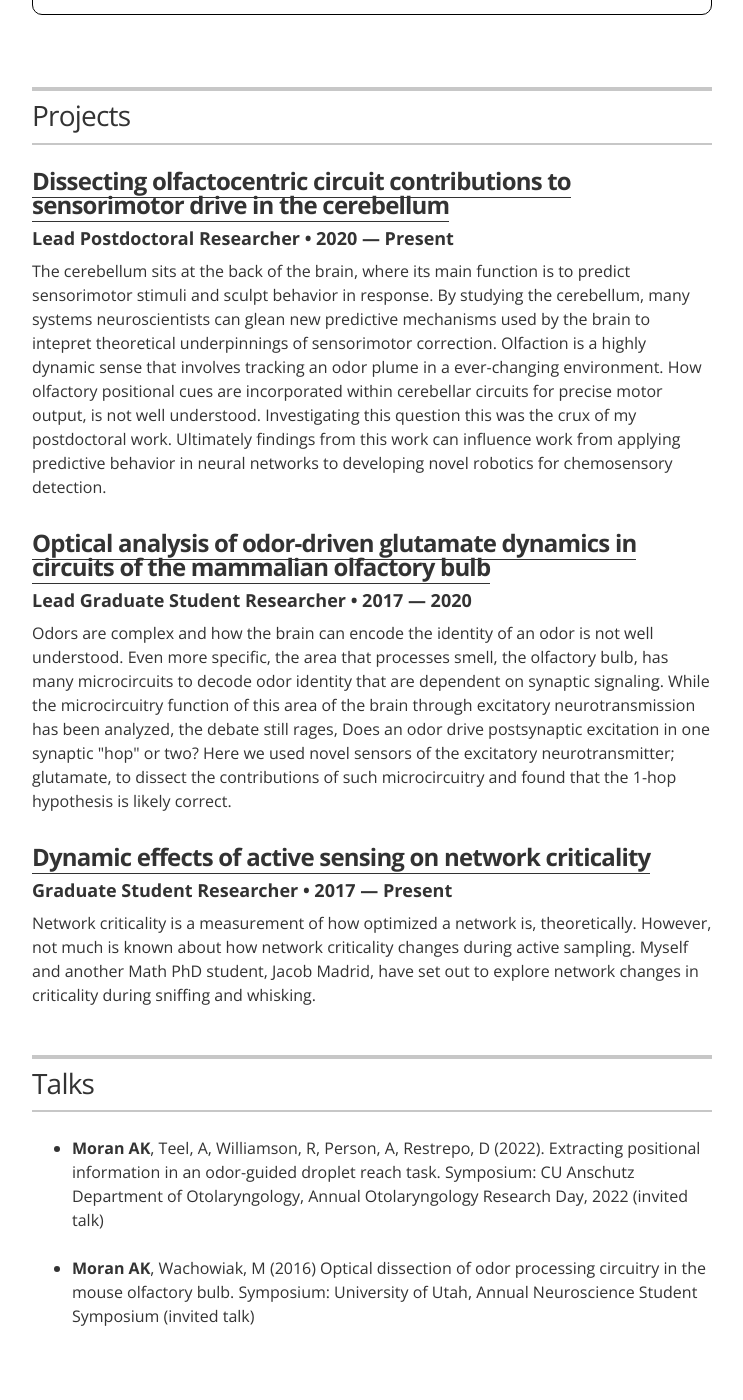
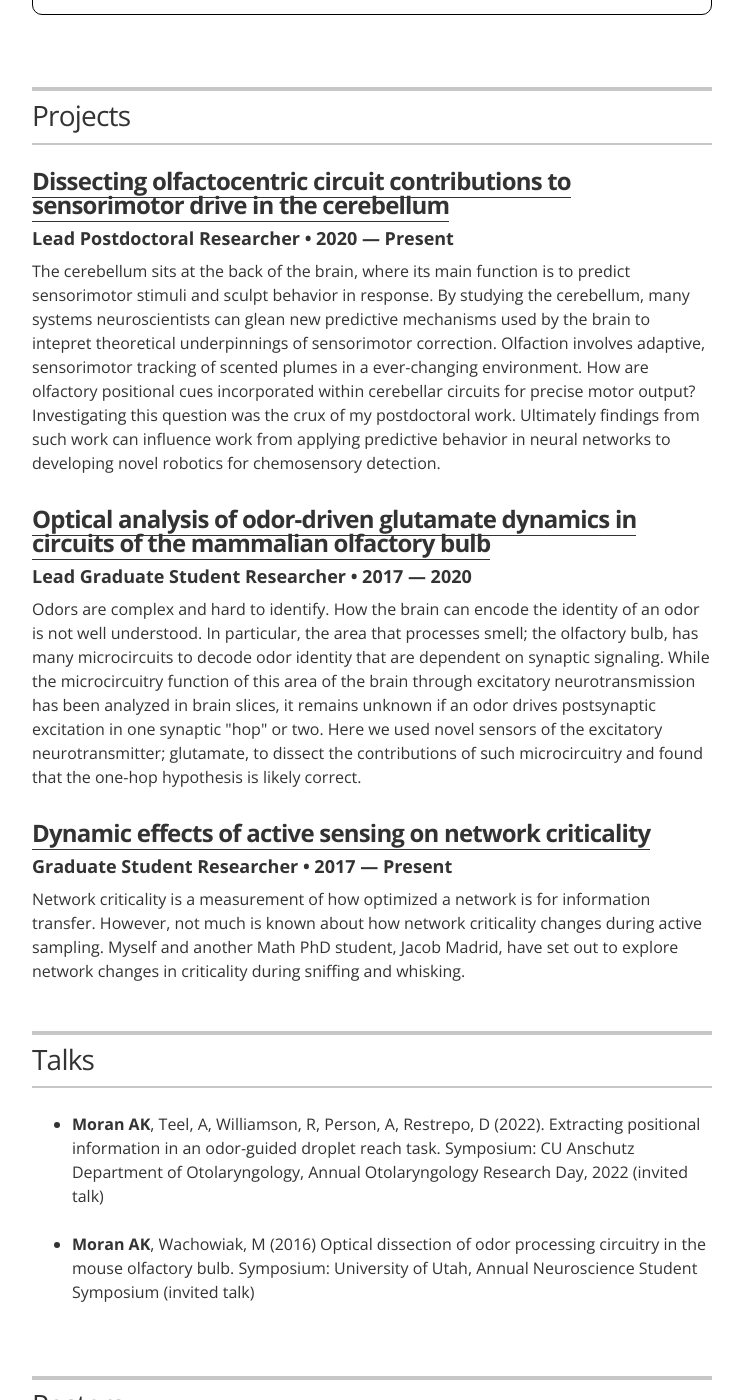
Before and after one commit to andsinpants/andsinpants.github.io, a Jekyll site: the page built from index.html, in a window 1280 px wide and 1400 px high, scrolled down 2821 px. Shown: the whole window, without its empty margins (268-1011 px from the left). Built offline with Jekyll 4.4.1, drawn with Linux system fonts in a browser that asks for light colours; some of the changed text lies outside the part shown.

Commit message:
update to resume.html, projects.yml, and experience.yml

```diff
--- a/_data/experience.yml
+++ b/_data/experience.yml
@@ -1,4 +1,4 @@
-# Jobs
+# job
 # # Senior Data Scientist
 # - company: Torque3
 #  position: Senior Data Scientist
--- a/_data/projects.yml
+++ b/_data/projects.yml
@@ -6,18 +6,18 @@
   role: Lead Postdoctoral Researcher
   duration: 2020 &mdash; Present
   url: "https://www.dropbox.com/s/nz2fvm1gin6qhqv/AChemS2022_Poster_v10_Final.pdf?dl=0"
-  description: The cerebellum sits at the back of the brain, where its main function is to predict sensorimotor stimuli and sculpt behavior in response. By studying the cerebellum, many systems neuroscientists can glean new predictive mechanisms used by the brain to intepret theoretical underpinnings of sensorimotor correction. Olfaction is a highly dynamic sense that involves tracking an odor plume in a ever-changing environment. How olfactory positional cues are incorporated within cerebellar circuits for precise motor output, is not well understood. Investigating this question this was the crux of my postdoctoral work. Ultimately findings from this work can influence work from applying predictive behavior in neural networks to developing novel robotics for chemosensory detection.
+  description: The cerebellum sits at the back of the brain, where its main function is to predict sensorimotor stimuli and sculpt behavior in response. By studying the cerebellum, many systems neuroscientists can glean new predictive mechanisms used by the brain to intepret theoretical underpinnings of sensorimotor correction. Olfaction involves adaptive, sensorimotor tracking of scented plumes in a ever-changing environment. How are olfactory positional cues incorporated within cerebellar circuits for precise motor output? Investigating this question was the crux of my postdoctoral work. Ultimately findings from such work can influence work from applying predictive behavior in neural networks to developing novel robotics for chemosensory detection.
 
 # Optical analysis of odor-driven glutamate dynamics in circuits of the mammalian olfactory bulb
 - project: Optical analysis of odor-driven glutamate dynamics in circuits of the mammalian olfactory bulb
   role: Lead Graduate Student Researcher
   duration: 2017 &mdash; 2020
   url: https://www.dropbox.com/s/i50vcf09jtic61q/AKM_Dissertation_Final_SecondSubEdits_4272020.pdf?dl=0
-  description: Odors are complex and how the brain can encode the identity of an odor is not well understood. Even more specific, the area that processes smell, the olfactory bulb, has many microcircuits to decode odor identity that are dependent on synaptic signaling. While the microcircuitry function of this area of the brain through excitatory neurotransmission has been analyzed, the debate still rages, Does an odor drive postsynaptic excitation in one synaptic "hop" or two? Here we used novel sensors of the excitatory neurotransmitter; glutamate, to dissect the contributions of such microcircuitry and found that the 1-hop hypothesis is likely correct.
+  description: Odors are complex and hard to identify. How the brain can encode the identity of an odor is not well understood. In particular, the area that processes smell; the olfactory bulb, has many microcircuits to decode odor identity that are dependent on synaptic signaling. While the microcircuitry function of this area of the brain through excitatory neurotransmission has been analyzed in brain slices, it remains unknown if an odor drives postsynaptic excitation in one synaptic "hop" or two. Here we used novel sensors of the excitatory neurotransmitter; glutamate, to dissect the contributions of such microcircuitry and found that the one-hop hypothesis is likely correct.
 
 # Dynamic effects of active sensing on network criticality
 - project: Dynamic effects of active sensing on network criticality
   role: Graduate Student Researcher
   duration: 2017 &mdash; Present
   url: https://www.dropbox.com/s/mfqbki4tywx82od/MATH6770_ProjectWriteup_Final_website.pdf?dl=0
-  description: Network criticality is a measurement of how optimized a network is, theoretically. However, not much is known about how network criticality changes during active sampling. Myself and another Math PhD student, Jacob Madrid, have set out to explore network changes in criticality during sniffing and whisking.
+  description: Network criticality is a measurement of how optimized a network is for information transfer. However, not much is known about how network criticality changes during active sampling. Myself and another Math PhD student, Jacob Madrid, have set out to explore network changes in criticality during sniffing and whisking.
--- a/_layouts/resume.html
+++ b/_layouts/resume.html
@@ -44,17 +44,16 @@
       <section class="content-section">
 
         <header class="section-header">
-          <h2>Non-Research Jobs</h2>
+          <h2>Work Experience</h2>
         </header>
 
         {% for job in site.data.experience %}
         <div class="resume-item" itemscope itemprop="worksFor" itemtype="http://schema.org/Organization">
-          <h3 class="resume-item-title" itemprop="name">{{ job.company }}</h3>
-          <h4 class="resume-item-details" itemprop="description">{{ job.position }} &bull; {{ job.duration }}</h4>
-          <p class="resume-item-copy">{{ job.summary }}</p>
+          <h3 class="resume-item-title" itemprop="name">{{ experience.company }}</h3>
+          <h4 class="resume-item-details" itemprop="description">{{ experience.position }} &bull; {{ experience.duration }}</h4>
+          <p class="resume-item-copy">{{ experience.summary }}</p>
         </div>
         {% endfor %}
-
       </section>
       {% endif %}
 
```
